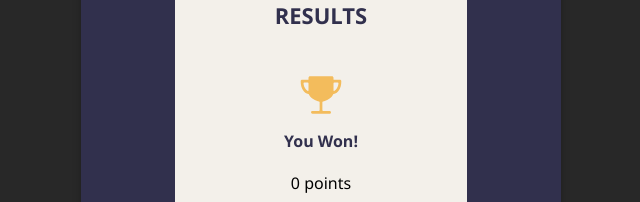
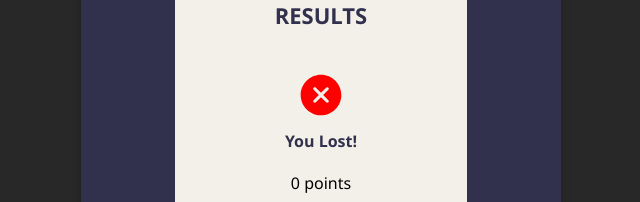
Before and after one commit to ismylsmylv/Quizz, a React (Vite) app: page /result in a window 1280 px wide. Shown: the part 272-474 px from the top of the page, without its empty margins (319-959 px from the left). Built offline with nearby package versions, Linux system fonts and the light colour scheme.

Commit message:
result page updated

```diff
--- a/src/pages/Result/index.tsx
+++ b/src/pages/Result/index.tsx
@@ -2,7 +2,7 @@ import { useNavigate } from "react-router-dom";
 import "./style.scss";
 import { IoIosTrophy } from "react-icons/io";
 import { useSelector } from "react-redux";
-
+import { IoIosCloseCircle } from "react-icons/io";
 import { useEffect, useState } from "react";
 import { RootState } from "../../redux/store";
 type Props = {};
@@ -20,8 +20,16 @@ function Result({}: Props) {
       <div className="messageBox">
         <div className="head">Results</div>
         <div className="trophy">
-          <IoIosTrophy color="#F3BC5C" size={50} />
-          <div className="text">you won!</div>
+          {result > 5 ? (
+            <IoIosTrophy color="#F3BC5C" size={50} />
+          ) : (
+            <IoIosCloseCircle color="red" size={50} />
+          )}
+
+          <div className="text">
+            you
+            {result > 5 ? " won" : " lost"}!
+          </div>
         </div>
         <div className="points">{result} points</div>
         <div className="controls">
```
